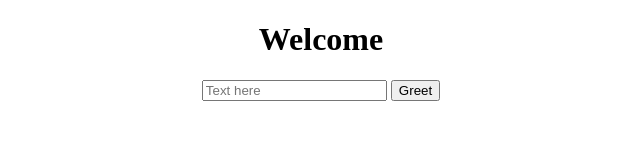
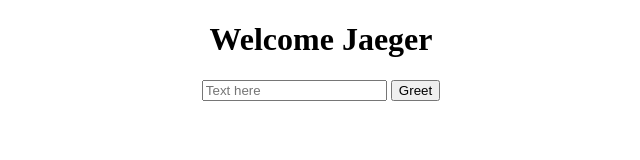
Before and after one commit to ramakrishnand/JaegerHackathon, a website: page web-src/index.html in a window 1280 px wide. Shown: the whole page, without its empty margins (319-959 px from the left). Drawn offline with Linux system fonts and the light colour scheme.

Commit message:
Welcome String changed

```diff
--- a/web-src/index.html
+++ b/web-src/index.html
@@ -8,7 +8,7 @@
 </head>
 <body>
     <div style="text-align: center">
-      <h1>Welcome</h1>
+      <h1>Welcome Jaeger</h1>
       <div>
         <input type='text' name="name" placeholder='Text here' />
         <button onClick="window.greet(event)" variant='primary'>Greet</button>
```
